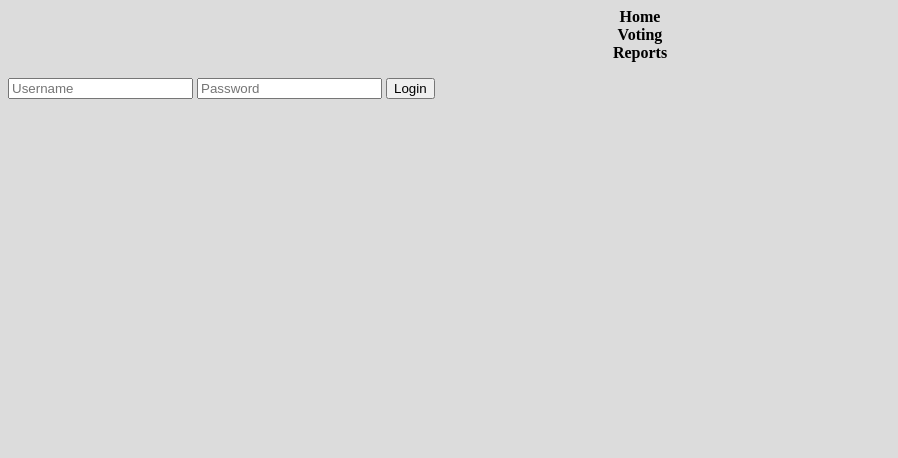
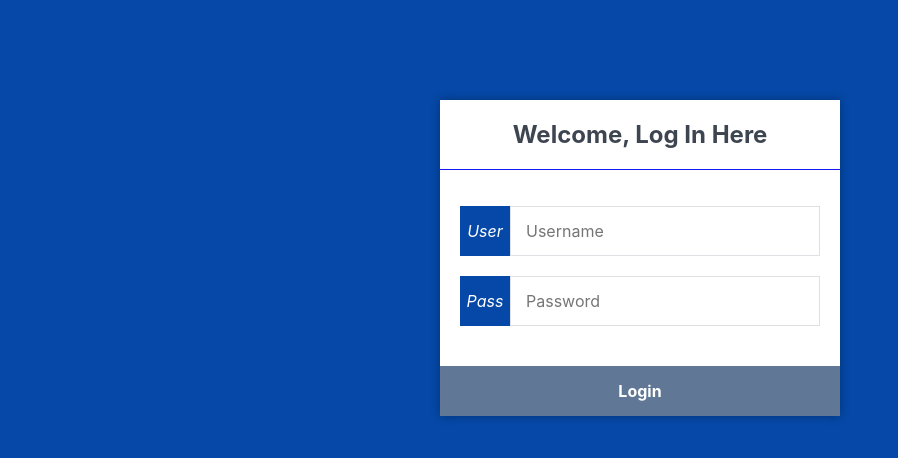
Before and after one commit to aaronwilliame/CPSC351_subsystems, a PHP site: page / in a window 1280 px wide. Shown: the top 458 px of the page, without its empty margins (0-898 px from the left). Run offline with PHP 8.4, Linux system fonts and the light colour scheme.

Commit message:
Update index.php

```diff
--- a/index.php
+++ b/index.php
@@ -3,25 +3,23 @@
 	<title>
 		University Faculty on Committees
 	</title>
-	<link href="style.css" rel="stylesheet">
+	<link href="./Styles/style.css" rel="stylesheet">
 <body>
-<nav>
-  <ul>
-   <li><a href="index.php">Home</a></li>
-   <li><a href="voting.php">Voting</a></li>
-   <li><a href="report.php">Reports</a></li>
-  </ul>
- </nav>
-
-
-
-
+	 <!--LOGIN FORM-->
+	 <div class="login">
+			<h1>Welcome, Log In Here</h1>
+			<form action="./Login/authenticate.php" method="post">
+				<label for="username">
+					<i class="fas fa-user">User</i>
+				</label>
+				<input type="text" name="username" placeholder="Username" id="username" required>
+				<label for="password">
+					<i class="fas fa-lock">Pass</i>
+				</label>
+				<input type="password" name="password" placeholder="Password" id="password" required>
+				<input type="submit" value="Login">
+			</form>
+	</div>
 </head>
-<div class="container">
-<form action="faculty.php"><!--placeholder-->
-<input type="text" name="username" placeholder="Username" required>
-<input type="password" name="password" placeholder="Password" required>
-<input type="submit" value="Login">
-</div>
 </body>
 </html>
```
